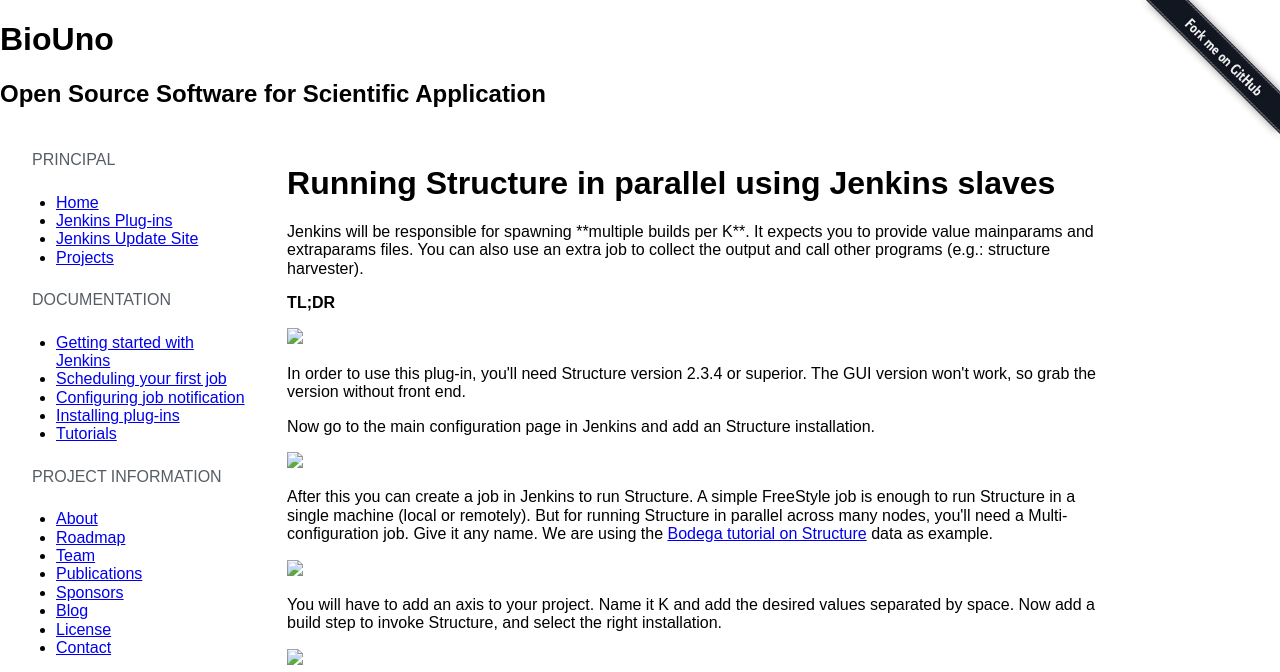
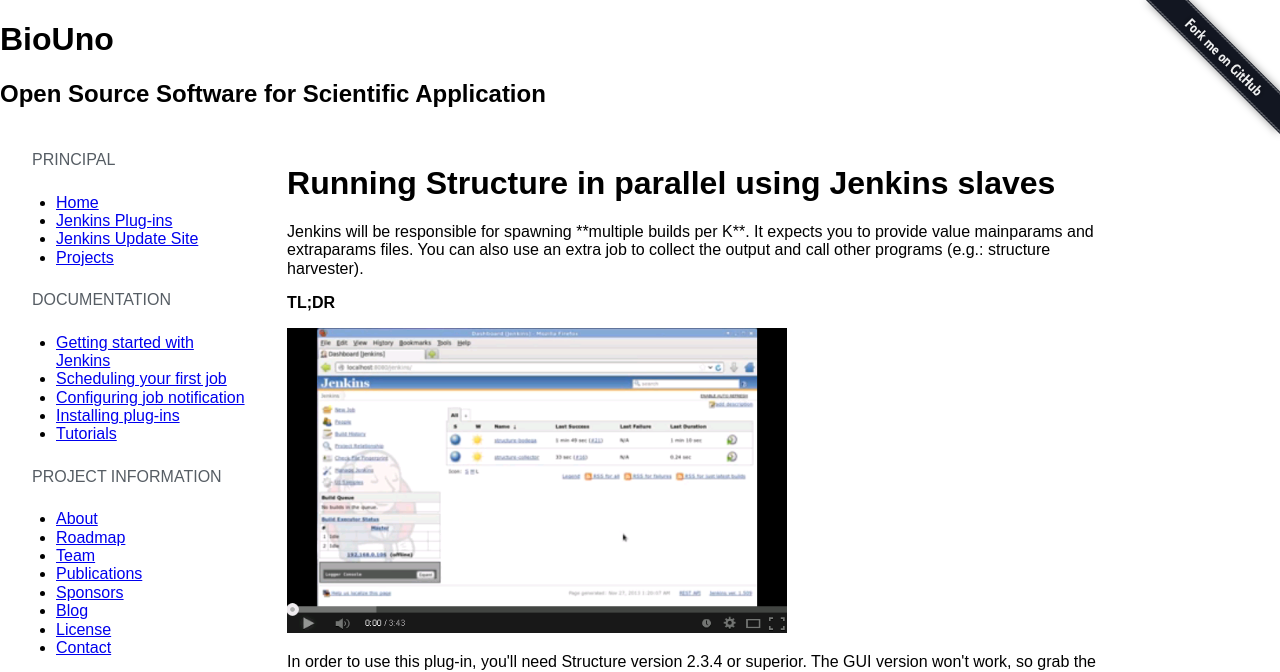
Before and after one commit to biouno/biouno.github.io, a Jekyll site: the page built from tutorials/running-structure-in-parallel-using-jenkins-slaves.md, in a window 1280 px wide. Shown: the top 672 px of the page. Built offline with Jekyll 4.4.1, drawn with Linux system fonts in a browser that asks for light colours; nearby versions of some CDN libraries; some web fonts are replaced; library files that are not in the unit come from our copies; comment, search, counter and statistics services are not loaded; grey boxes are pictures that could not be loaded.

Commit message:
Fixing image URLs

```diff
--- a/tutorials/running-structure-in-parallel-using-jenkins-slaves.md
+++ b/tutorials/running-structure-in-parallel-using-jenkins-slaves.md
@@ -16,7 +16,7 @@
 
 <div class='center'>
 <div id="videoplayer" style="display:none;">&nbsp;</div>
-<img src="{{ site.url }}assets/img/tutorials/running-structure-in-parallel-using-jenkins-slaves/video2.png" id="videoimage" width="500" />
+<img src="{{ site.baseurl }}/assets/img/tutorials/running-structure-in-parallel-using-jenkins-slaves/video2.png" id="videoimage" width="500" />
 </div>
 
 <p>
@@ -30,8 +30,8 @@
 </p>
 
 <p class="center">
-	<a href="{{ site.url }}assets/img/tutorials/running-structure-in-parallel-using-jenkins-slaves/screenshot_structure_001.png">
-		<img src="{{ site.url }}assets/img/tutorials/running-structure-in-parallel-using-jenkins-slaves/screenshot_structure_001.png">
+	<a href="{{ site.baseurl }}/assets/img/tutorials/running-structure-in-parallel-using-jenkins-slaves/screenshot_structure_001.png">
+		<img src="{{ site.baseurl }}/assets/img/tutorials/running-structure-in-parallel-using-jenkins-slaves/screenshot_structure_001.png">
 	</a>
 </p>
 
@@ -45,8 +45,8 @@
 </p>
 
 <p class="center">
-	<a href="{{ site.url }}assets/img/tutorials/running-structure-in-parallel-using-jenkins-slaves/screenshot_structure_002.png">
-		<img src="{{ site.url }}assets/img/tutorials/running-structure-in-parallel-using-jenkins-slaves/screenshot_structure_002.png">
+	<a href="{{ site.baseurl }}/assets/img/tutorials/running-structure-in-parallel-using-jenkins-slaves/screenshot_structure_002.png">
+		<img src="{{ site.baseurl }}/assets/img/tutorials/running-structure-in-parallel-using-jenkins-slaves/screenshot_structure_002.png">
 	</a>
 </p>
 
@@ -57,8 +57,8 @@
 </p>
 
 <p class="center">
-	<a href="{{ site.url }}assets/img/tutorials/running-structure-in-parallel-using-jenkins-slaves/screenshot_structure_003.png">
-		<img src="{{ site.url }}assets/img/tutorials/running-structure-in-parallel-using-jenkins-slaves/screenshot_structure_003.png">
+	<a href="{{ site.baseurl }}/assets/img/tutorials/running-structure-in-parallel-using-jenkins-slaves/screenshot_structure_003.png">
+		<img src="{{ site.baseurl }}/assets/img/tutorials/running-structure-in-parallel-using-jenkins-slaves/screenshot_structure_003.png">
 	</a>
 </p>
 
@@ -70,14 +70,14 @@
 </p>
 
 <p class="center">
-	<a href="{{ site.url }}assets/img/tutorials/running-structure-in-parallel-using-jenkins-slaves/screenshot_structure_004.png">
-		<img src="{{ site.url }}assets/img/tutorials/running-structure-in-parallel-using-jenkins-slaves/screenshot_structure_004.png">
+	<a href="{{ site.baseurl }}/assets/img/tutorials/running-structure-in-parallel-using-jenkins-slaves/screenshot_structure_004.png">
+		<img src="{{ site.baseurl }}/assets/img/tutorials/running-structure-in-parallel-using-jenkins-slaves/screenshot_structure_004.png">
 	</a>
 </p>
 
 <p class="center">
-	<a href="{{ site.url }}assets/img/tutorials/running-structure-in-parallel-using-jenkins-slaves/screenshot_structure_005.png">
-		<img src="{{ site.url }}assets/img/tutorials/running-structure-in-parallel-using-jenkins-slaves/screenshot_structure_005.png">
+	<a href="{{ site.baseurl }}/assets/img/tutorials/running-structure-in-parallel-using-jenkins-slaves/screenshot_structure_005.png">
+		<img src="{{ site.baseurl }}/assets/img/tutorials/running-structure-in-parallel-using-jenkins-slaves/screenshot_structure_005.png">
 	</a>
 </p>
 
@@ -89,8 +89,8 @@
 </p>
 
 <p class="center">
-	<a href="{{ site.url }}assets/img/tutorials/running-structure-in-parallel-using-jenkins-slaves/screenshot_structure_006.png">
-		<img src="{{ site.url }}assets/img/tutorials/running-structure-in-parallel-using-jenkins-slaves/screenshot_structure_006.png">
+	<a href="{{ site.baseurl }}/assets/img/tutorials/running-structure-in-parallel-using-jenkins-slaves/screenshot_structure_006.png">
+		<img src="{{ site.baseurl }}/assets/img/tutorials/running-structure-in-parallel-using-jenkins-slaves/screenshot_structure_006.png">
 	</a>
 </p>
 
@@ -103,8 +103,8 @@
 </p>
 
 <p class="center">
-	<a href="{{ site.url }}assets/img/tutorials/running-structure-in-parallel-using-jenkins-slaves/screenshot_structure_007.png">
-		<img src="{{ site.url }}assets/img/tutorials/running-structure-in-parallel-using-jenkins-slaves/screenshot_structure_007.png">
+	<a href="{{ site.baseurl }}/assets/img/tutorials/running-structure-in-parallel-using-jenkins-slaves/screenshot_structure_007.png">
+		<img src="{{ site.baseurl }}/assets/img/tutorials/running-structure-in-parallel-using-jenkins-slaves/screenshot_structure_007.png">
 	</a>
 </p>
 
@@ -115,14 +115,14 @@
 </p>
 
 <p class="center">
-	<a href="{{ site.url }}assets/img/tutorials/running-structure-in-parallel-using-jenkins-slaves/screenshot_structure_008.png">
-		<img src="{{ site.url }}assets/img/tutorials/running-structure-in-parallel-using-jenkins-slaves/screenshot_structure_008.png">
+	<a href="{{ site.baseurl }}/assets/img/tutorials/running-structure-in-parallel-using-jenkins-slaves/screenshot_structure_008.png">
+		<img src="{{ site.baseurl }}/assets/img/tutorials/running-structure-in-parallel-using-jenkins-slaves/screenshot_structure_008.png">
 	</a>
 </p>
 
 <p class="center">
-	<a href="{{ site.url }}assets/img/tutorials/running-structure-in-parallel-using-jenkins-slaves/screenshot_structure_009.png">
-		<img src="{{ site.url }}assets/img/tutorials/running-structure-in-parallel-using-jenkins-slaves/screenshot_structure_009.png">
+	<a href="{{ site.baseurl }}/assets/img/tutorials/running-structure-in-parallel-using-jenkins-slaves/screenshot_structure_009.png">
+		<img src="{{ site.baseurl }}/assets/img/tutorials/running-structure-in-parallel-using-jenkins-slaves/screenshot_structure_009.png">
 	</a>
 </p>
 
@@ -133,8 +133,8 @@
 </p>
 
 <p class="center">
-	<a href="{{ site.url }}assets/img/tutorials/running-structure-in-parallel-using-jenkins-slaves/screenshot_structure_010.png">
-		<img src="{{ site.url }}assets/img/tutorials/running-structure-in-parallel-using-jenkins-slaves/screenshot_structure_010.png">
+	<a href="{{ site.baseurl }}/assets/img/tutorials/running-structure-in-parallel-using-jenkins-slaves/screenshot_structure_010.png">
+		<img src="{{ site.baseurl }}/assets/img/tutorials/running-structure-in-parallel-using-jenkins-slaves/screenshot_structure_010.png">
 	</a>
 </p>
 
@@ -145,8 +145,8 @@
 </p>
 
 <p class="center">
-	<a href="{{ site.url }}assets/img/tutorials/running-structure-in-parallel-using-jenkins-slaves/screenshot_structure_011.png">
-		<img src="{{ site.url }}assets/img/tutorials/running-structure-in-parallel-using-jenkins-slaves/screenshot_structure_011.png">
+	<a href="{{ site.baseurl }}/assets/img/tutorials/running-structure-in-parallel-using-jenkins-slaves/screenshot_structure_011.png">
+		<img src="{{ site.baseurl }}/assets/img/tutorials/running-structure-in-parallel-using-jenkins-slaves/screenshot_structure_011.png">
 	</a>
 </p>
 
@@ -160,20 +160,20 @@
 </p>
 
 <p class="center">
-	<a href="{{ site.url }}assets/img/tutorials/running-structure-in-parallel-using-jenkins-slaves/screenshot_structure_012.png">
-		<img src="{{ site.url }}assets/img/tutorials/running-structure-in-parallel-using-jenkins-slaves/screenshot_structure_012.png">
+	<a href="{{ site.baseurl }}/assets/img/tutorials/running-structure-in-parallel-using-jenkins-slaves/screenshot_structure_012.png">
+		<img src="{{ site.baseurl }}/assets/img/tutorials/running-structure-in-parallel-using-jenkins-slaves/screenshot_structure_012.png">
 	</a>
 </p>
 
 <p class="center">
-	<a href="{{ site.url }}assets/img/tutorials/running-structure-in-parallel-using-jenkins-slaves/screenshot_structure_013.png">
-		<img src="{{ site.url }}assets/img/tutorials/running-structure-in-parallel-using-jenkins-slaves/screenshot_structure_013.png">
+	<a href="{{ site.baseurl }}/assets/img/tutorials/running-structure-in-parallel-using-jenkins-slaves/screenshot_structure_013.png">
+		<img src="{{ site.baseurl }}/assets/img/tutorials/running-structure-in-parallel-using-jenkins-slaves/screenshot_structure_013.png">
 	</a>
 </p>
 
 <p class="center">
-	<a href="{{ site.url }}assets/img/tutorials/running-structure-in-parallel-using-jenkins-slaves/screenshot_structure_014.png">
-		<img src="{{ site.url }}assets/img/tutorials/running-structure-in-parallel-using-jenkins-slaves/screenshot_structure_014.png">
+	<a href="{{ site.baseurl }}/assets/img/tutorials/running-structure-in-parallel-using-jenkins-slaves/screenshot_structure_014.png">
+		<img src="{{ site.baseurl }}/assets/img/tutorials/running-structure-in-parallel-using-jenkins-slaves/screenshot_structure_014.png">
 	</a>
 </p>
 
```
